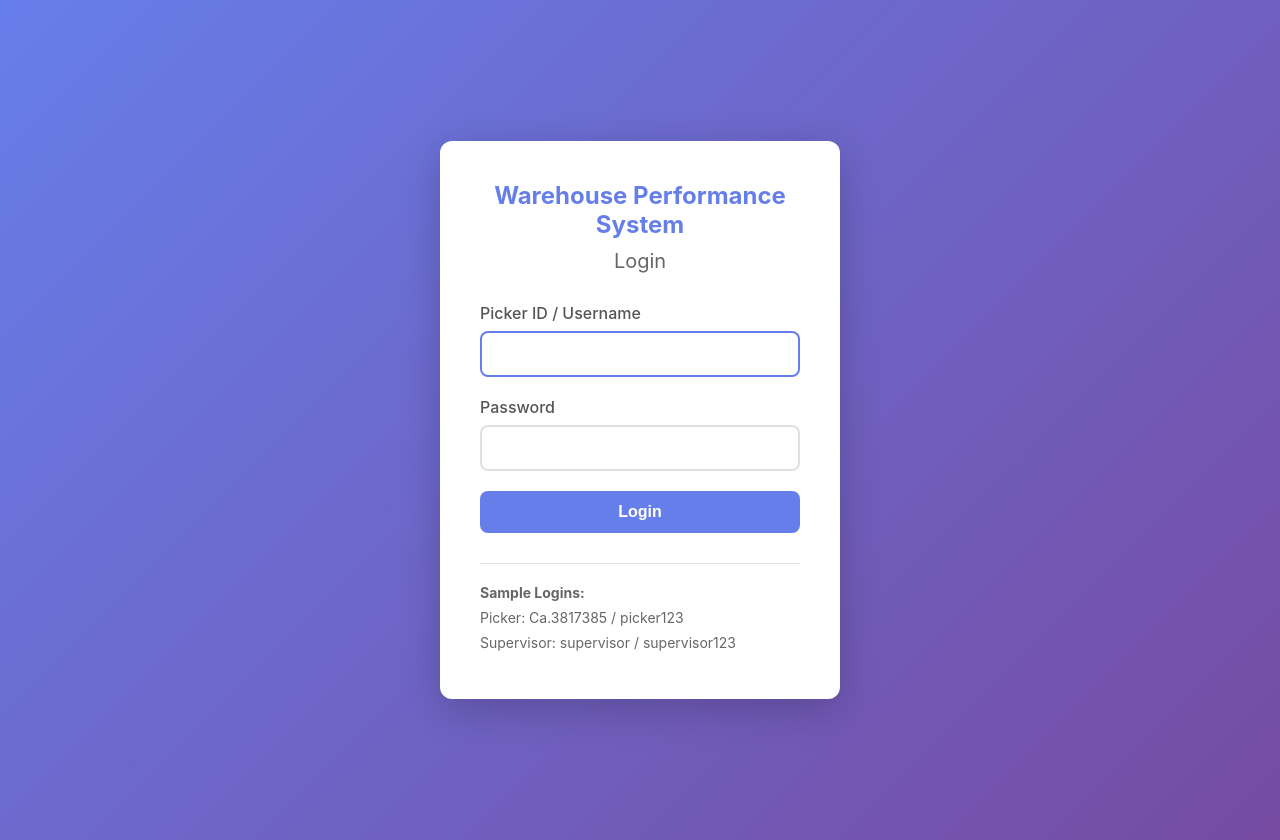
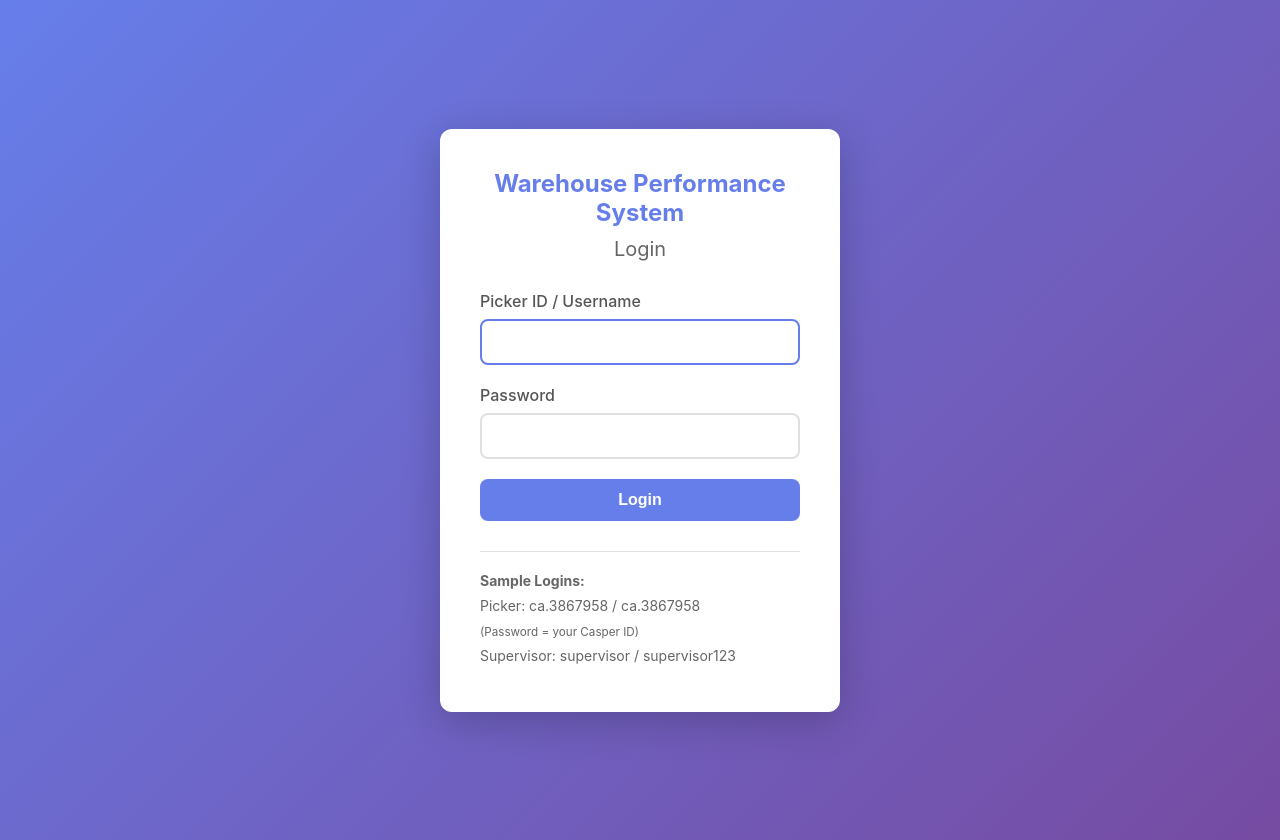
Before and after one commit to ujjwalvasisht1-dev/warehouse-incentives, a Flask app: page /login in a window 1280 px wide. Run offline with Flask 3, Linux system fonts and the light colour scheme; some libraries are stand-ins or nearby versions.

Commit message:
Update sample login hint to reflect new password format (password = Casper ID)

```diff
--- a/templates/login.html
+++ b/templates/login.html
@@ -32,7 +32,8 @@
 
             <div class="login-info">
                 <p><strong>Sample Logins:</strong></p>
-                <p>Picker: Ca.3817385 / picker123</p>
+                <p>Picker: ca.3867958 / ca.3867958</p>
+                <p><small>(Password = your Casper ID)</small></p>
                 <p>Supervisor: supervisor / supervisor123</p>
             </div>
         </div>
```
